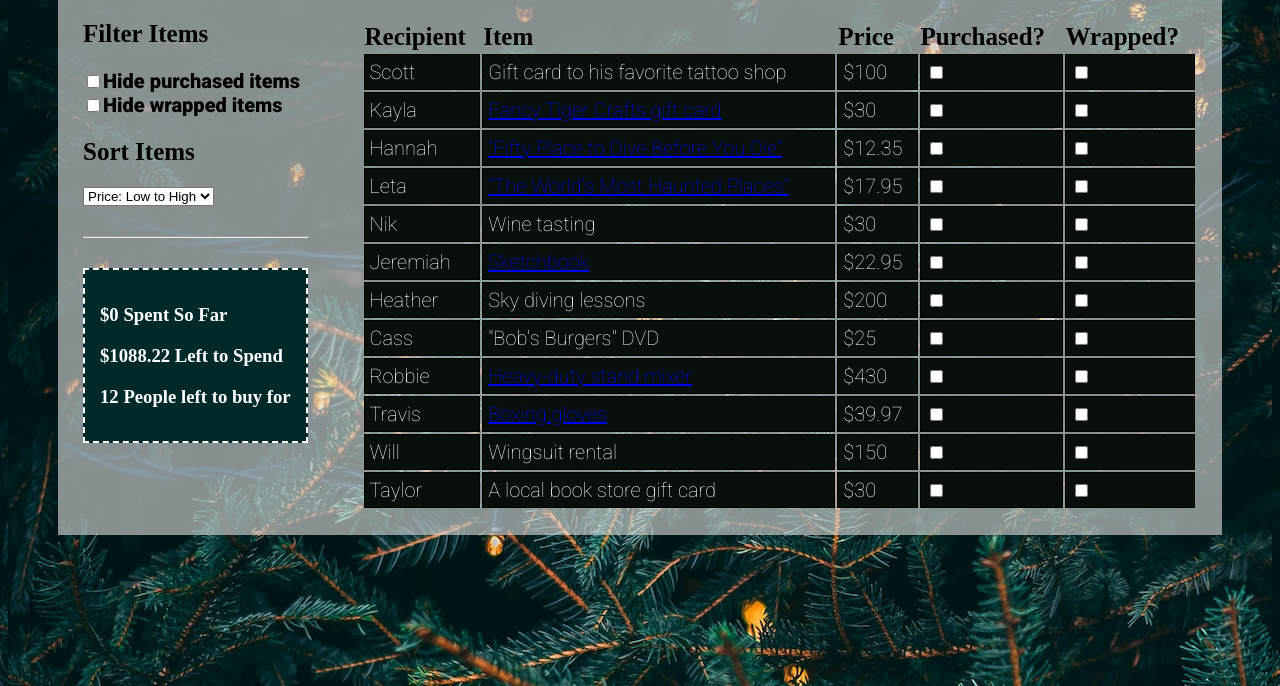
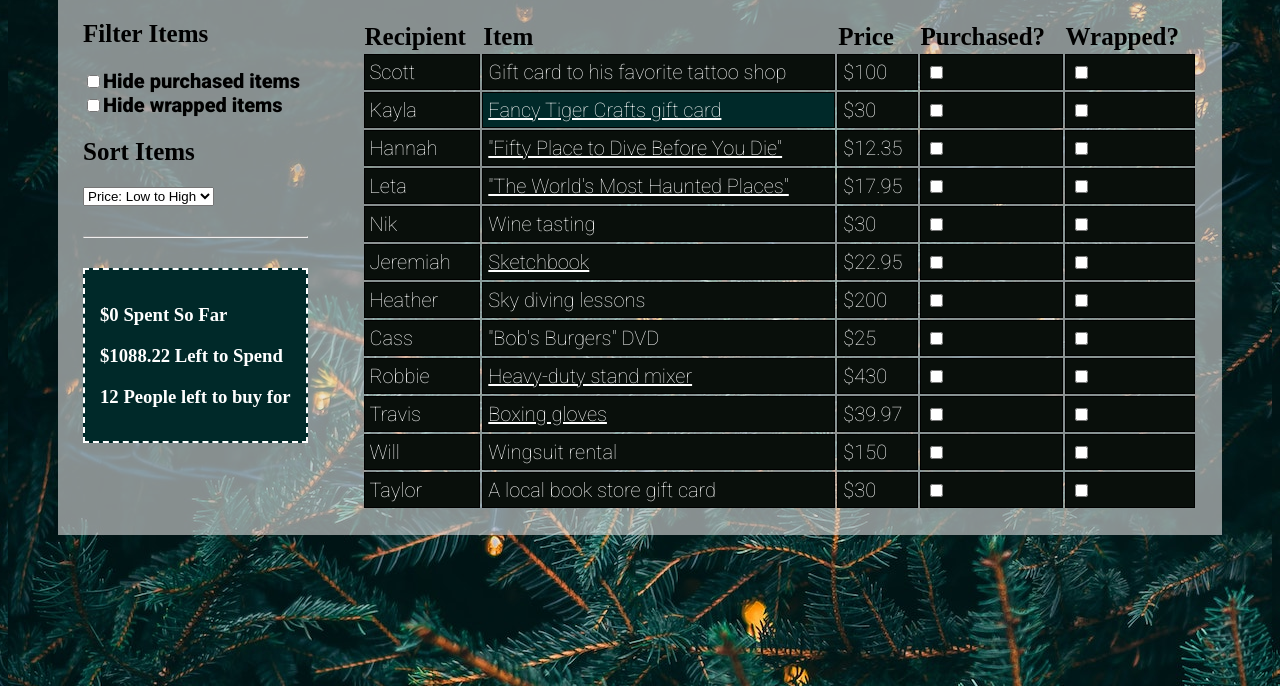
Before and after one commit to turingschool-examples/get-some-gifts, a plain HTML site: page index.html in a window 1280 px wide. In both pictures the pointer is over the element "Fancy Tiger Crafts gift card". Shown: the part 164-850 px from the top of the page. Drawn offline with Linux system fonts and the light colour scheme; a web font is replaced by a local one.

Commit message:
Add link styling

```diff
--- a/main.js
+++ b/main.js
@@ -21,7 +21,7 @@ const displayItems = () => {
   items.items.forEach(item => {
     var haslink;
     if (item.link) {
-      haslink = `<td><a target="_blank" href="${item.link}">${item.name}</a></td>`
+      haslink = `<td class="link"><a target="_blank" href="${item.link}">${item.name}</a></td>`
     } else {
       haslink = `<td>${item.name}</td>`
     }
--- a/styles.css
+++ b/styles.css
@@ -70,6 +70,16 @@ hr {
   margin: 30px 0;
 }
 
+.link a {
+  color: white;
+}
+
+.link:hover {
+  background-color: #002929;
+  cursor: pointer;
+  transition: 300ms;
+}
+
 .wrapper {
   display: flex;
   justify-content: space-between;
```
